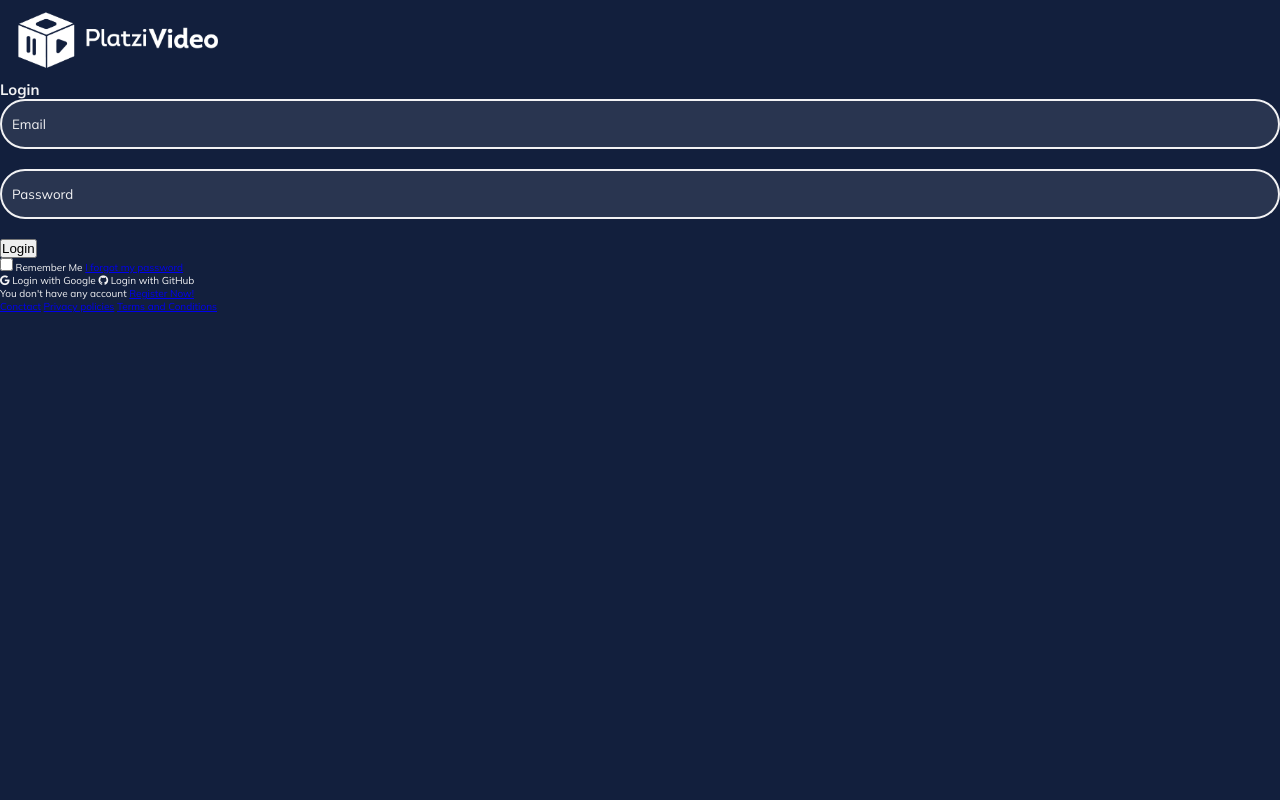
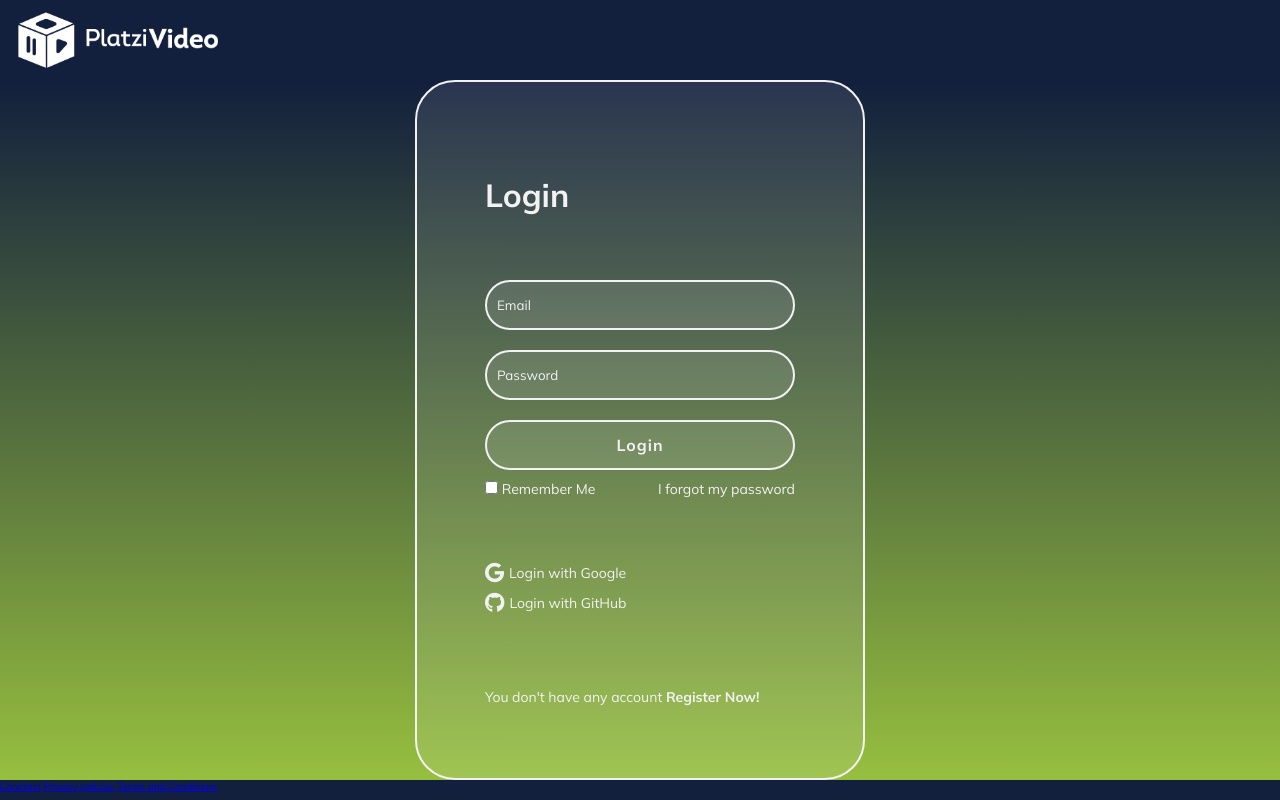
Before and after one commit to adonyssantos/platzi-video, a plain HTML site: page login.html in a window 1280 px wide. Drawn offline with Linux system fonts and the light colour scheme.

Commit message:
style: Add login styles

```diff
--- a/login.html
+++ b/login.html
@@ -30,7 +30,7 @@
 				<form action="" class="login__container--form">
 					<input type="text" name="" id="" class="input" placeholder="Email">
 					<input type="password" name="" id="" class="input" placeholder="Password">
-					<button class="login">Login</button>
+					<button class="btn">Login</button>
 					<div class="login__container--remember">
 						<label for="remember">
 							<input type="checkbox" name="remember" id="remember" value="checkbox"> Remember Me
--- a/styles/components/index.css
+++ b/styles/components/index.css
@@ -1,3 +1,4 @@
 @import "./header.css";
 @import "./search.css";
 @import "./carousel.css";
+@import "./login.css";
--- /dev/null
+++ b/styles/components/login.css
@@ -0,0 +1,96 @@
+/* Login */
+.login {
+  display: flex;
+  justify-content: center;
+  align-items: center;
+  flex-direction: column;
+  padding: 0 30px;
+  min-height: calc(100vh - 200px);
+  background: linear-gradient(#121f3d, #97bf3f);
+}
+
+.login__container {
+  display: flex;
+  justify-content: space-around;
+  flex-direction: column;
+  min-height: 700px;
+  width: 450px;
+  background: #f2f2f41a;
+  border: 2px solid #f2f2f2;
+  border-radius: 40px;
+  color: #f2f2f2;
+  padding: 60px 68px 40px;
+}
+
+.login__container h2 {
+  font-size: 3.2rem;
+}
+
+.login__container--login {
+  display: flex;
+  flex-direction: column;
+}
+
+.login__container--login label {
+  font-size: 1.4rem;
+}
+
+.login__container--remember {
+  display: flex;
+  justify-content: space-between;
+  margin-top: 10px;
+  color: #f2f2f2;
+  font-size: 1.4rem;
+}
+
+.login__container--remember a {
+  text-decoration: none;
+  font-size: 1.4rem;
+  color: #f2f2f2;
+}
+
+.login__container--remember a:hover {
+  text-decoration: underline;
+}
+
+.login__container--social-media > span {
+  display: flex;
+  align-items: center;
+  font-size: 1.4rem;
+  margin-bottom: 10px;
+}
+
+.login__container--social-media > span > i {
+  margin-right: 5px;
+  font-size: 2rem;
+}
+
+.login__container--register {
+  font-size: 1.4rem;
+}
+
+.login__container--register a {
+  font-size: 1.4rem;
+  font-weight: bold;
+  text-decoration: none;
+  color: #f2f2f2;
+}
+
+.login__container--register a:hover {
+  text-decoration: underline;
+}
+
+.btn {
+  width: 100%;
+  height: 50px;
+  font-family: "Mulish", sans-serif;
+
+  font-size: 1.6rem;
+  font-weight: bold;
+  letter-spacing: 1px;
+  cursor: pointer;
+  border: #f2f2f4 solid 2px;
+  border-radius: 25px;
+  background: #f1f1f31a;
+  color: #f2f2f2;
+}
```
